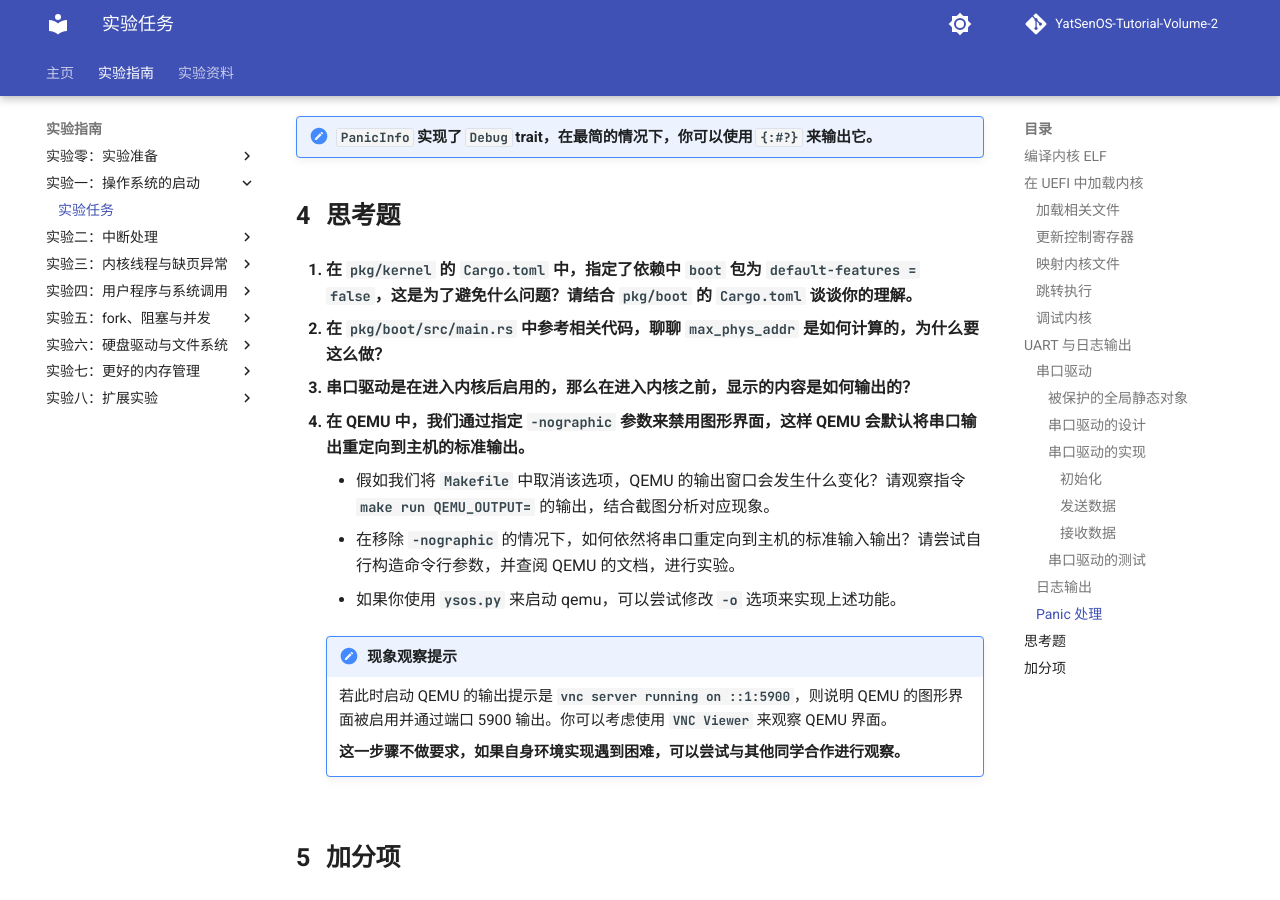
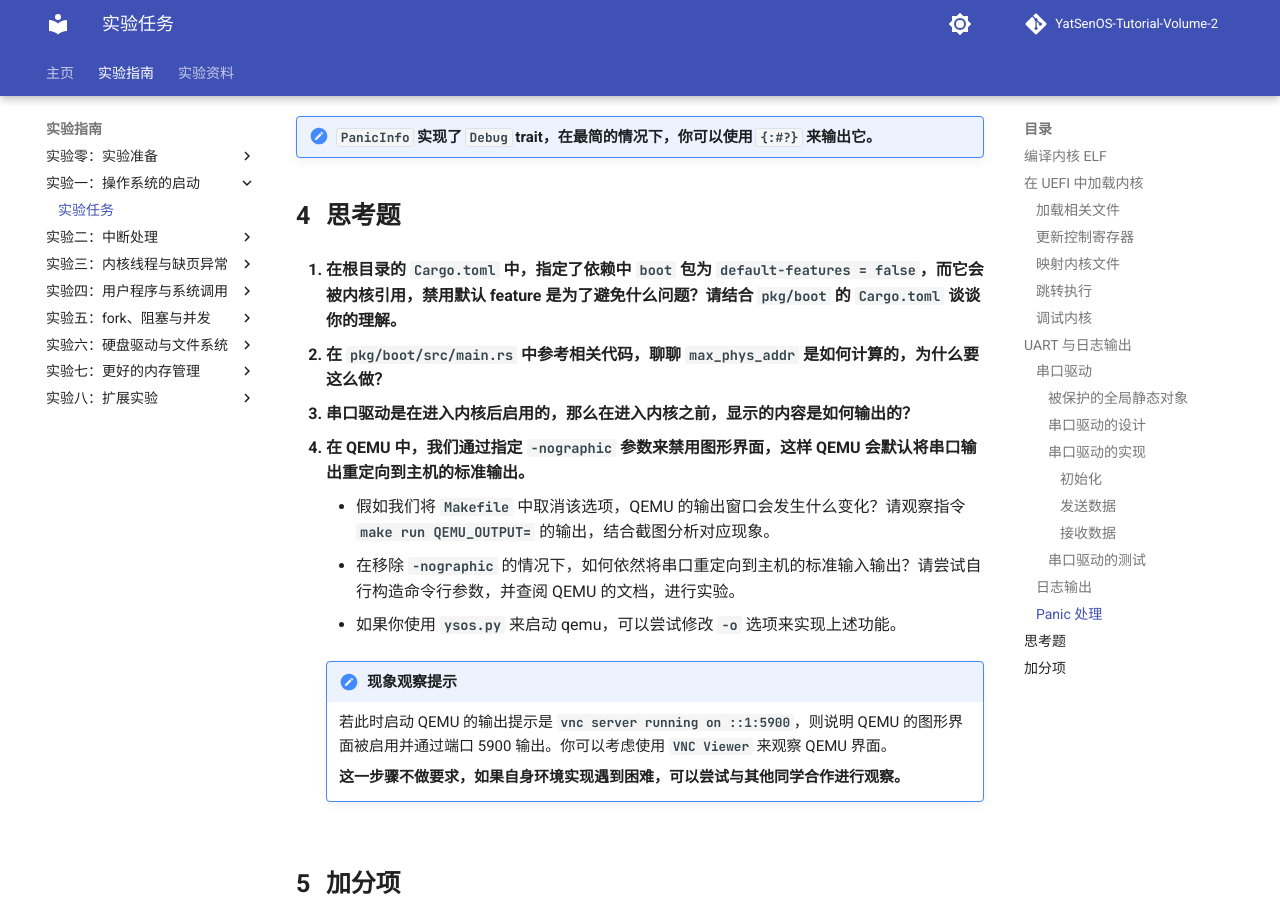
Before and after one commit to YatSenOS/YatSenOS-Tutorial-Volume-2, an MkDocs documentation site: the page built from docs/labs/0x01/tasks.md, in a window 1280 px wide and 900 px high, scrolled down 12586 px. Built offline with MkDocs 1.6.1 and Material for MkDocs 9.7.7, drawn with Linux system fonts in a browser that asks for light colours; comment, search, counter and statistics services are not loaded.

Commit message:
chore(lab/1): update questions

```diff
--- a/docs/labs/0x01/tasks.md
+++ b/docs/labs/0x01/tasks.md
@@ -508,7 +508,7 @@ println!("{}", record.args());
 
 ## 思考题
 
-1.  在 `pkg/kernel` 的 `Cargo.toml` 中，指定了依赖中 `boot` 包为 `default-features = false`，这是为了避免什么问题？请结合 `pkg/boot` 的 `Cargo.toml` 谈谈你的理解。
+1.  在根目录的 `Cargo.toml` 中，指定了依赖中 `boot` 包为 `default-features = false`，而它会被内核引用，禁用默认 feature 是为了避免什么问题？请结合 `pkg/boot` 的 `Cargo.toml` 谈谈你的理解。
 
 2.  在 `pkg/boot/src/main.rs` 中参考相关代码，聊聊 `max_phys_addr` 是如何计算的，为什么要这么做？
 
```
